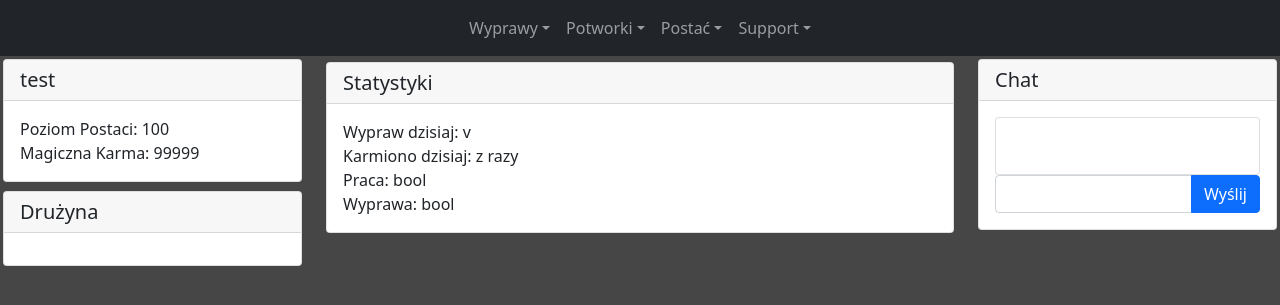
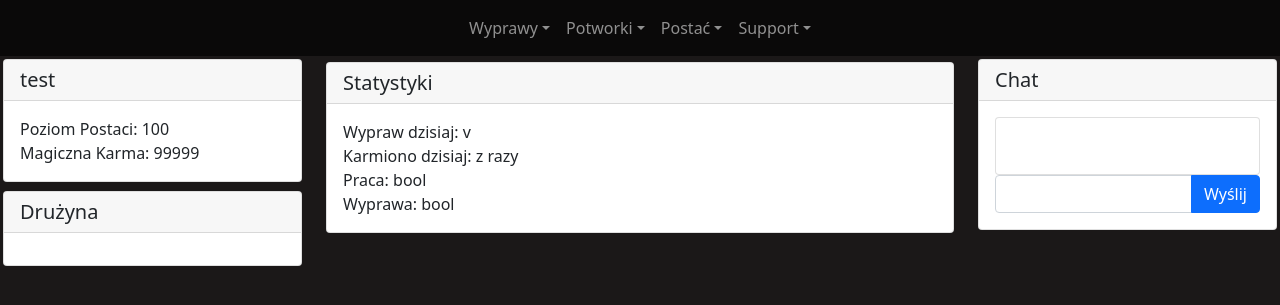
Before and after one commit to MichalKandybowicz/MK-projekt, a Django app: page /test/ in a window 1280 px wide. Shown: the top 305 px of the page. Run offline with Django 3.2, Linux system fonts and the light colour scheme.

Commit message:
Ciemniejszy Motyw

```diff
--- a/templates/pages/test.html
+++ b/templates/pages/test.html
@@ -11,8 +11,8 @@
 <body>
 <Style>
 body {
-	background: rgb(70, 70, 70);
-    background-color: rgb(70, 70, 70);
+	background: rgb(27, 24, 24);
+    background-color: rgb(27, 24, 24);
 }
 .col-4, .col-6 {
     float:none;
@@ -20,17 +20,16 @@
     vertical-align:middle;
 }
 </style>
-
-<nav class="navbar navbar-expand-lg navbar-dark bg-dark ">
-    <div class="container-fluid">
-        <button class="navbar-toggler" type="button" data-bs-toggle="collapse" data-bs-target="#navbarNavDarkDropdown" aria-controls="navbarNavDarkDropdown" aria-expanded="false" aria-label="Toggle navigation">
-            <span class="navbar-toggler-icon"></span>
+<nav class="navbar navbar-expand-lg navbar-dark" style="background-color: #0A0909">
+    <div class="container-fluid" style="background-color: #0A0909">
+        <button class="navbar-toggler" type="button" data-bs-toggle="collapse" data-bs-target="#navbarNavDarkDropdown" aria-controls="navbarNavDarkDropdown" aria-expanded="false" style="background-color: #0A0909" aria-label="Toggle navigation">
+            <span class="navbar-toggler-icon" style="background-color: #0A0909"></span>
         </button>
-        <div class="collapse navbar-collapse justify-content-md-center" id="aaa">
-            <ul class="navbar-nav">
-                <li class="nav-item dropdown">
+        <div class="collapse navbar-collapse justify-content-md-center" style="background-color: #0A0909" id="aaa">
+            <ul class="navbar-nav" style="background-color: #0A0909">
+                <li class="nav-item dropdown" style="background-color: #0A0909">
                     <a class="nav-link dropdown-toggle" href="#" id="aaa" role="button" data-bs-toggle="dropdown" aria-expanded="false">Wyprawy</a>
-                    <ul class="dropdown-menu dropdown-menu-dark " aria-labelledby="navbarDarkDropdownMenuLink">
+                    <ul class="dropdown-menu dropdown-menu-dark" style="background-color: #0A0909" aria-labelledby="navbarDarkDropdownMenuLink">
                         <li>
                             <a class="dropdown-item" href="#">Miasto</a>
                         </li>
@@ -44,7 +43,7 @@
                 </li>
 				<li class="nav-item dropdown">
                     <a class="nav-link dropdown-toggle" href="#" id="aab" role="button" data-bs-toggle="dropdown" aria-expanded="false">Potworki</a>
-					<ul class="dropdown-menu dropdown-menu-dark" aria-labelledby="navbarDarkDropdownMenuLink">
+					<ul class="dropdown-menu dropdown-menu-dark" style="background-color: #0A0909" aria-labelledby="navbarDarkDropdownMenuLink">
                         <li>
                             <a class="dropdown-item" href="#">Schowek</a>
                         </li>
@@ -57,7 +56,7 @@
                     </ul>
 					<li class="nav-item dropdown">
                     <a class="nav-link dropdown-toggle" href="#" id="bbb" role="button" data-bs-toggle="dropdown" aria-expanded="false">Postać</a>
-                    <ul class="dropdown-menu dropdown-menu-dark" aria-labelledby="bbb">
+                    <ul class="dropdown-menu dropdown-menu-dark" style="background-color: #0A0909" aria-labelledby="bbb">
                         <li>
                             <a class="dropdown-item" href="#">Profil</a>
                         </li>
@@ -70,7 +69,7 @@
                     </ul>
 					<li class="nav-item dropdown">
                     <a class="nav-link dropdown-toggle" href="#" id="cbb" role="button" data-bs-toggle="dropdown" aria-expanded="false">Support</a>
-                    <ul class="dropdown-menu dropdown-menu-dark" aria-labelledby="cbb">
+                    <ul class="dropdown-menu dropdown-menu-dark" style="background-color: #0A0909" aria-labelledby="cbb">
                         <li>
                             <a class="dropdown-item" href="#">Kontakt</a>
                         </li>
```
